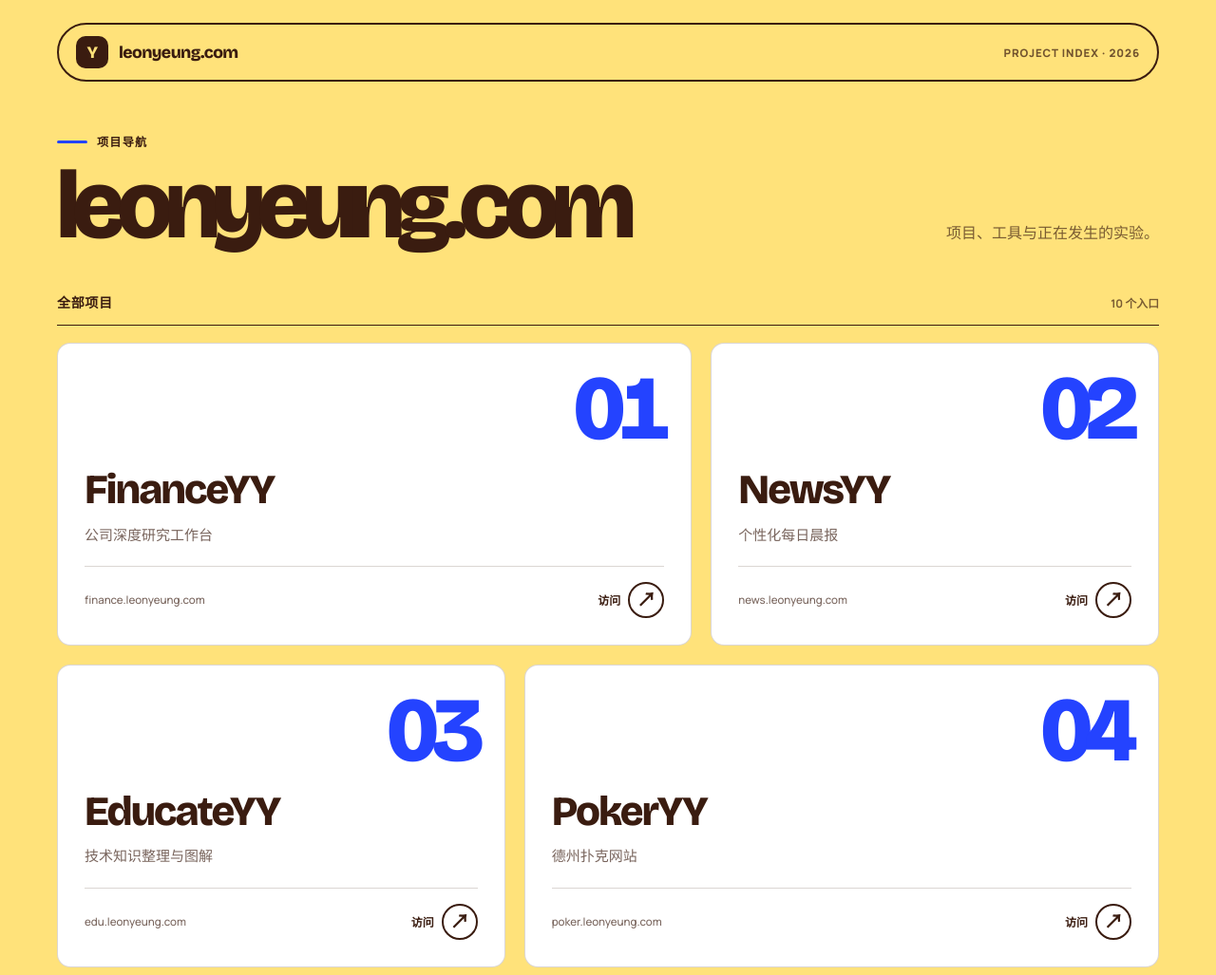
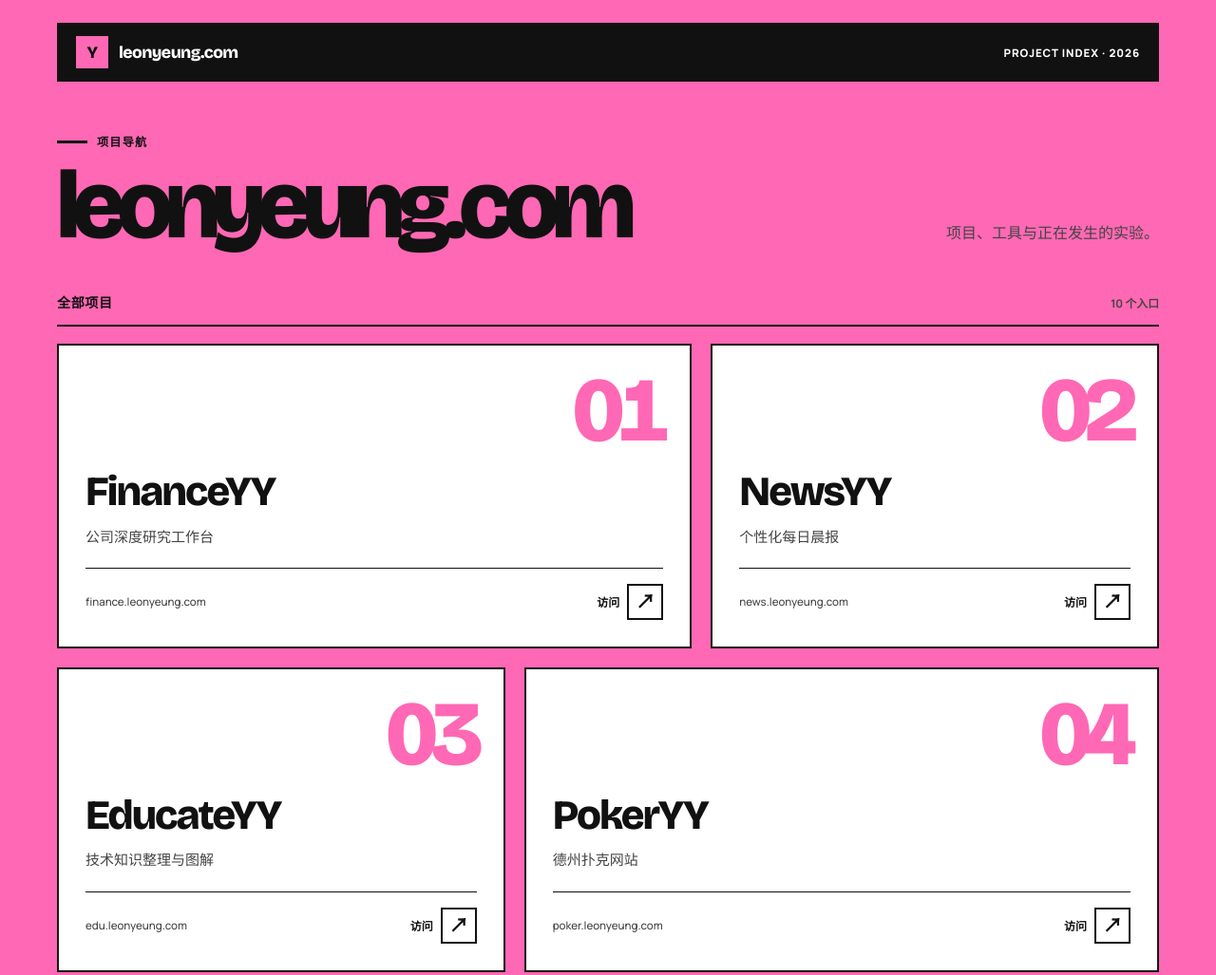
Before and after one commit to yylnb/Leon-Nav, a plain HTML site: page index.html in a window 1280 px wide. Shown: the top 1027 px of the page at 95% size. Drawn offline with nearby package versions, Linux system fonts and the light colour scheme.

Commit message:
Try black white and pink navigation theme

```diff
--- a/index.html
+++ b/index.html
@@ -5,7 +5,7 @@
   <meta name="viewport" content="width=device-width, initial-scale=1.0">
   <title>leonyeung.com | 项目导航</title>
   <meta name="description" content="leonyeung.com 项目导航，通往研究、新闻、教育、游戏与工具项目。">
-  <meta name="theme-color" content="#FFE27A">
+  <meta name="theme-color" content="#FF68B4">
   <meta property="og:title" content="leonyeung.com | 项目导航">
   <meta property="og:description" content="项目、工具与正在发生的实验。">
   <meta property="og:type" content="website">
--- a/styles.css
+++ b/styles.css
@@ -1,29 +1,27 @@
 :root {
   color-scheme: light;
-  --butter: #FFE27A;
-  --cocoa: #3A1C10;
-  --cobalt: #2443FF;
+  --pink: #FF68B4;
+  --black: #111111;
   --surface: #FFFFFF;
-  --muted: rgba(58, 28, 16, 0.68);
-  --line: rgba(58, 28, 16, 0.18);
-  --shadow: 0 12px 30px rgba(58, 28, 16, 0.09);
+  --muted: #444444;
+  --line: #111111;
+  --shadow: 7px 7px 0 var(--black);
   --ease-out: cubic-bezier(0.22, 1, 0.36, 1);
-  --radius-card: 14px;
   --display: "Bricolage Grotesque", "Noto Sans SC", "Microsoft YaHei", sans-serif;
   --body: "Manrope", "Noto Sans SC", "Microsoft YaHei", sans-serif;
 }
 
 * { box-sizing: border-box; }
 
-html { min-width: 320px; scroll-behavior: smooth; background: var(--butter); }
+html { min-width: 320px; scroll-behavior: smooth; background: var(--pink); }
 
 body {
   min-width: 320px;
   min-height: 100vh;
   margin: 0;
   overflow-x: hidden;
-  color: var(--cocoa);
-  background: var(--butter);
+  color: var(--black);
+  background: var(--pink);
   font-family: var(--body);
   -webkit-font-smoothing: antialiased;
 }
@@ -34,14 +32,14 @@ body::before {
   z-index: -1;
   content: "";
   pointer-events: none;
-  background-image: linear-gradient(rgba(58, 28, 16, 0.05) 1px, transparent 1px), linear-gradient(90deg, rgba(58, 28, 16, 0.05) 1px, transparent 1px);
+  background-image: linear-gradient(rgba(17, 17, 17, 0.08) 1px, transparent 1px), linear-gradient(90deg, rgba(17, 17, 17, 0.08) 1px, transparent 1px);
   background-size: 72px 72px;
   mask-image: linear-gradient(to bottom, #000 0%, rgba(0, 0, 0, 0.4) 62%, transparent 100%);
 }
 
 a { color: inherit; text-decoration: none; }
 
-:where(a, button):focus-visible { outline: 3px solid var(--cobalt); outline-offset: 4px; }
+:where(a, button):focus-visible { outline: 3px solid var(--black); outline-offset: 4px; }
 
 .site-shell {
   display: grid;
@@ -60,22 +58,21 @@ a { color: inherit; text-decoration: none; }
   gap: 24px;
   min-height: 62px;
   padding: 12px 18px;
-  border: 2px solid var(--cocoa);
-  border-radius: 999px;
-  color: var(--cocoa);
-  background: var(--butter);
+  border: 2px solid var(--black);
+  color: var(--surface);
+  background: var(--black);
   animation: arrive 600ms var(--ease-out) both;
 }
 
 .brand { display: inline-flex; align-items: center; gap: 11px; min-width: 0; font-family: var(--display); font-size: 1.1rem; font-weight: 800; letter-spacing: -0.035em; }
-.brand-mark { display: grid; width: 34px; height: 34px; place-items: center; border-radius: 10px; color: var(--butter); background: var(--cocoa); font-family: var(--display); font-size: 1.1rem; font-weight: 800; }
-.header-label { color: rgba(58, 28, 16, 0.72); font-size: 0.72rem; font-weight: 800; letter-spacing: .08em; text-transform: uppercase; }
+.brand-mark { display: grid; width: 34px; height: 34px; place-items: center; color: var(--black); background: var(--pink); font-family: var(--display); font-size: 1.1rem; font-weight: 800; }
+.header-label { color: var(--surface); font-size: 0.72rem; font-weight: 800; letter-spacing: .08em; text-transform: uppercase; }
 
 main { align-self: center; width: 100%; padding: 54px 0 42px; }
 
 .intro { display: grid; grid-template-columns: minmax(0, 1fr) auto; align-items: end; gap: 36px; animation: arrive 680ms 80ms var(--ease-out) both; }
-.eyebrow { display: flex; align-items: center; gap: 10px; margin: 0 0 12px; color: var(--cocoa); font-size: .76rem; font-weight: 900; letter-spacing: .1em; text-transform: uppercase; }
-.eyebrow span { width: 32px; height: 3px; border-radius: 3px; background: var(--cobalt); }
+.eyebrow { display: flex; align-items: center; gap: 10px; margin: 0 0 12px; color: var(--black); font-size: .76rem; font-weight: 900; letter-spacing: .1em; text-transform: uppercase; }
+.eyebrow span { width: 32px; height: 3px; background: var(--black); }
 h1, h2, h3, p { overflow-wrap: anywhere; }
 h1 { margin: 0; font-family: var(--display); font-size: clamp(3.8rem, 8vw, 7rem); font-weight: 800; line-height: .92; letter-spacing: -.075em; }
 .intro-copy { max-width: 24rem; margin: 0 0 5px; color: var(--muted); font-size: 1rem; line-height: 1.7; text-align: right; }
@@ -87,7 +84,7 @@ h1 { margin: 0; font-family: var(--display); font-size: clamp(3.8rem, 8vw, 7rem)
   gap: 16px;
   margin: 44px 0 18px;
   padding-bottom: 14px;
-  border-bottom: 1px solid var(--cocoa);
+  border-bottom: 2px solid var(--black);
   animation: arrive 680ms 140ms var(--ease-out) both;
 }
 
@@ -104,9 +101,8 @@ h1 { margin: 0; font-family: var(--display); font-size: clamp(3.8rem, 8vw, 7rem)
   min-width: 0;
   min-height: 288px;
   padding: 28px;
-  border: 1px solid var(--line);
-  border-radius: var(--radius-card);
-  color: var(--cocoa);
+  border: 2px solid var(--black);
+  color: var(--black);
   background: var(--surface);
   transition: transform 220ms var(--ease-out), border-color 220ms ease, box-shadow 220ms ease;
   animation: arrive 700ms var(--ease-out) backwards;
@@ -125,7 +121,7 @@ h1 { margin: 0; font-family: var(--display); font-size: clamp(3.8rem, 8vw, 7rem)
 
 .card-index {
   justify-self: end;
-  color: var(--cobalt);
+  color: var(--pink);
   font-family: var(--display);
   font-size: 6rem;
   font-weight: 800;
@@ -141,14 +137,14 @@ h1 { margin: 0; font-family: var(--display); font-size: clamp(3.8rem, 8vw, 7rem)
 .card-footer { display: flex; align-items: center; justify-content: space-between; gap: 16px; padding-top: 16px; border-top: 1px solid var(--line); }
 .card-domain { min-width: 0; color: var(--muted); font-size: .72rem; font-weight: 500; line-height: 1.6; overflow-wrap: anywhere; }
 .card-visit { display: inline-flex; align-items: center; gap: 8px; flex-shrink: 0; font-size: .75rem; font-weight: 800; white-space: nowrap; }
-.card-arrow { display: grid; width: 38px; height: 38px; place-items: center; border: 2px solid var(--cocoa); border-radius: 50%; color: var(--cocoa); background: transparent; font-size: 1.25rem; line-height: 1; transition: transform 220ms var(--ease-out), background-color 220ms ease, color 220ms ease; }
-.project-card:focus-visible .card-arrow { transform: translate(2px, -2px); color: var(--surface); background: var(--cocoa); }
+.card-arrow { display: grid; width: 38px; height: 38px; place-items: center; border: 2px solid var(--black); color: var(--black); background: transparent; font-size: 1.25rem; line-height: 1; transition: transform 220ms var(--ease-out), background-color 220ms ease, color 220ms ease; }
+.project-card:focus-visible .card-arrow { transform: translate(2px, -2px); color: var(--surface); background: var(--black); }
 
-.site-footer { display: flex; align-items: center; justify-content: space-between; gap: 24px; padding: 18px 2px 0; border-top: 2px solid var(--cocoa); color: var(--muted); font-size: .74rem; font-weight: 700; animation: arrive 600ms 400ms var(--ease-out) both; }
+.site-footer { display: flex; align-items: center; justify-content: space-between; gap: 24px; padding: 18px 2px 0; border-top: 2px solid var(--black); color: var(--muted); font-size: .74rem; font-weight: 700; animation: arrive 600ms 400ms var(--ease-out) both; }
 
 @media (hover: hover) and (pointer: fine) {
-  .project-card:hover { transform: translateY(-3px); border-color: rgba(58, 28, 16, .4); box-shadow: var(--shadow); }
-  .project-card:hover .card-arrow { transform: translate(2px, -2px); color: var(--surface); background: var(--cocoa); }
+  .project-card:hover { transform: translate(-3px, -3px); box-shadow: var(--shadow); }
+  .project-card:hover .card-arrow { transform: translate(2px, -2px); color: var(--surface); background: var(--black); }
 }
 
 @keyframes arrive { from { opacity: 0; transform: translateY(18px); } to { opacity: 1; transform: translateY(0); } }
```
Also changed, not shown: assets/favicon.svg.
